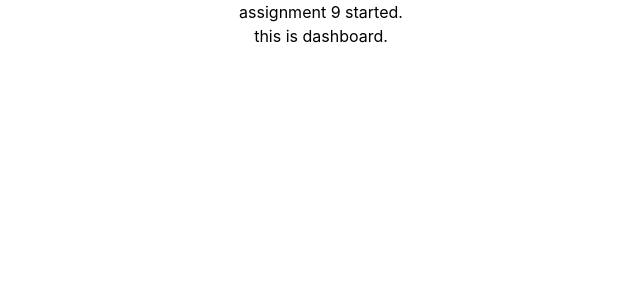
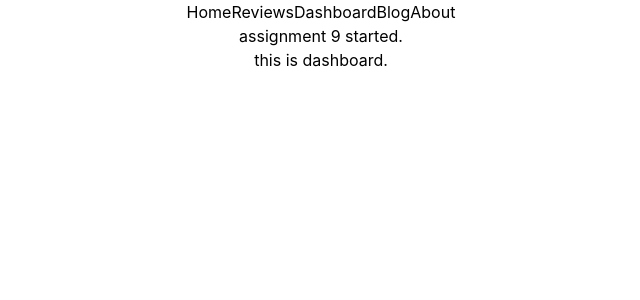
Before and after one commit to Dev-Zual/react-products-analysis-site, a React (Create React App) app: page /dashboard in a window 1280 px wide. Shown: the top 300 px of the page, without its empty margins (319-959 px from the left). Built offline with nearby package versions, Linux system fonts and the light colour scheme.

Commit message:
create header compo & create nav

```diff
--- a/src/App.js
+++ b/src/App.js
@@ -3,10 +3,12 @@ import './App.css';
 import Home from './components/Home/Home';
 import Reviews from './components/Reviews/Reviews';
 import Dashboard from './components/Dashboard/Dashboard';
+import Header from './components/Header/Header';
 
 function App() {
   return (
     <div className="App">
+      <Header></Header>
       <h1>assignment 9 started.</h1>
       <Routes>
         <Route path="/" element={<Home></Home>}></Route>
--- /dev/null
+++ b/src/components/Header/Header.js
@@ -0,0 +1,18 @@
+import React from 'react';
+import { Link } from 'react-router-dom';
+
+const Header = () => {
+  return (
+    <div>
+      <nav>
+        <Link to="/">Home</Link>
+        <Link to="/reviews">Reviews</Link>
+        <Link to="/dashboard">Dashboard</Link>
+        <Link to="/blog">Blog</Link>
+        <Link to="/about">About</Link>
+      </nav>
+    </div>
+  );
+};
+
+export default Header;
```
